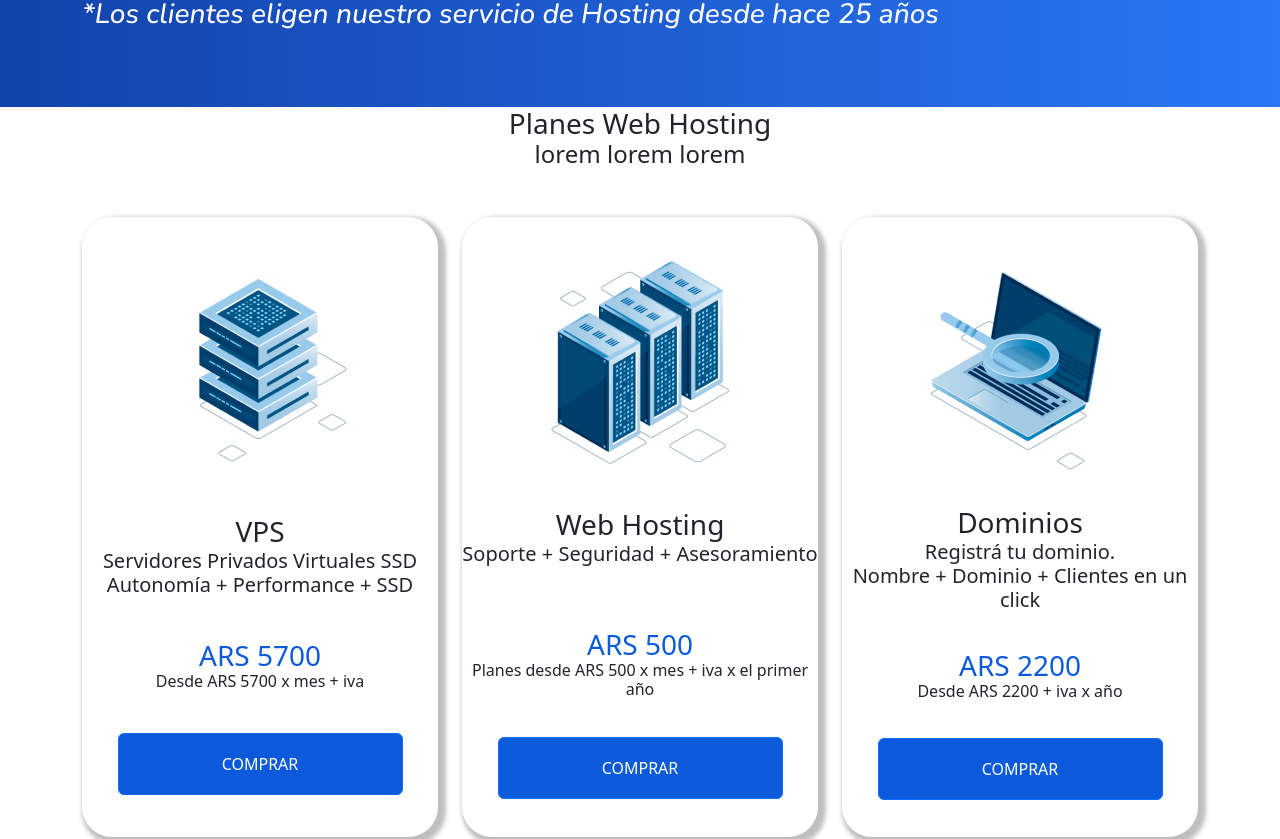
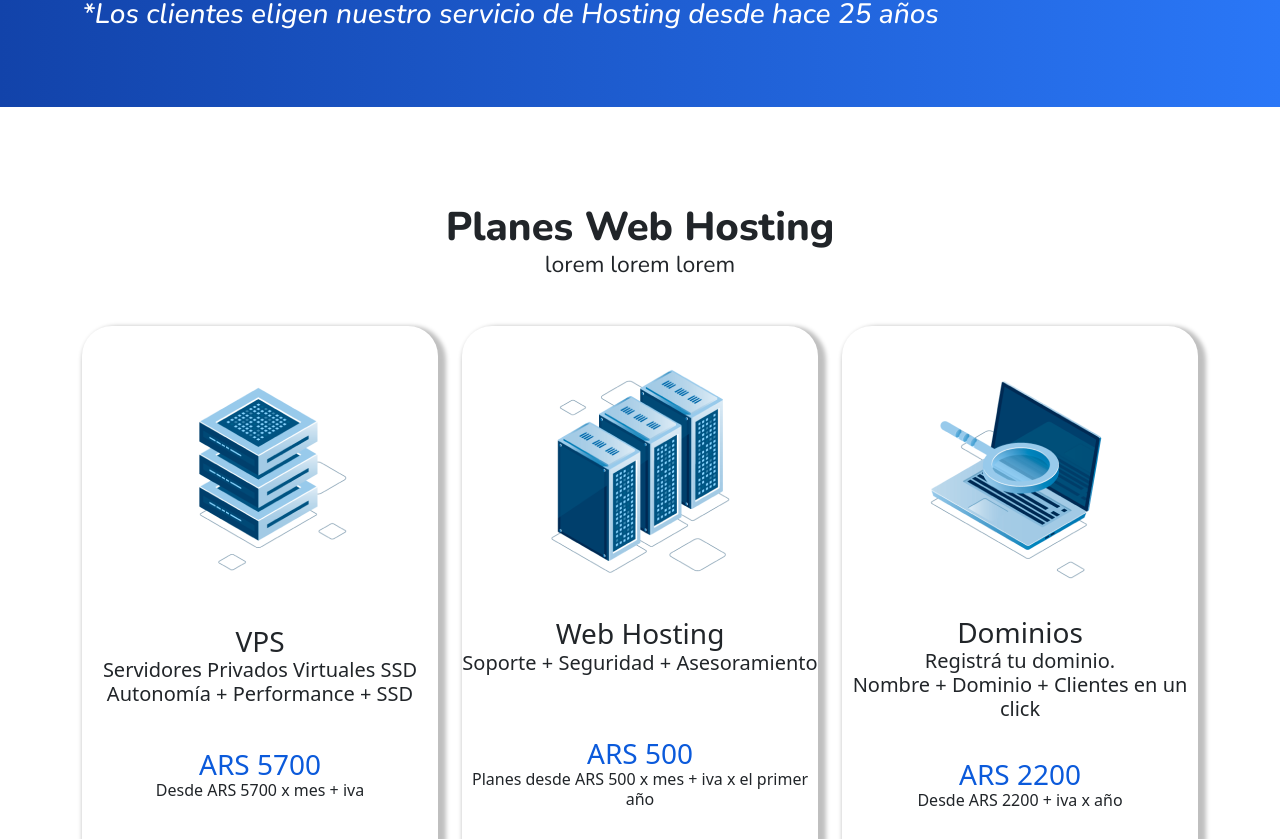
Before and after one commit to MartinGramajo/intermedia, a React (Create React App) app: page / in a window 1280 px wide. Shown: the part 797-1636 px from the top of the page. Built offline with nearby package versions, Linux system fonts and the light colour scheme.

Commit message:
agrego planes

```diff
--- a/src/components/planes/Planes.jsx
+++ b/src/components/planes/Planes.jsx
@@ -5,9 +5,15 @@ import "./planes.css";
 export default function Planes() {
   return (
     <div>
-      <div className="text-center">
-        <h3>Planes Web Hosting</h3>
-        <h4> lorem lorem lorem</h4>
+      <div className="text-center pt-5">
+        <div className="d-none d-md-block">
+          <h1 className="peso-800 fs-57 pt-5">Planes Web Hosting</h1>
+          <h6 className="peso-400 fs-23"> lorem lorem lorem</h6>
+        </div>
+        <div className="d-md-none d-block">
+          <h1 className="peso-800 fs-32">Planes Web Hosting</h1>
+          <h3 className="py-3 peso-400 fs-23">lorem lorem lorem</h3>
+        </div>
       </div>
       <div className="py-4">
         <Cartas />
--- a/src/components/planes/planes.css
+++ b/src/components/planes/planes.css
@@ -27,5 +27,5 @@
   width: 285px;
   height: 62px;
   background: #0b5adb !important;
-  border-radius: 20px;
+  border-radius: 20px !important;
 }
```
